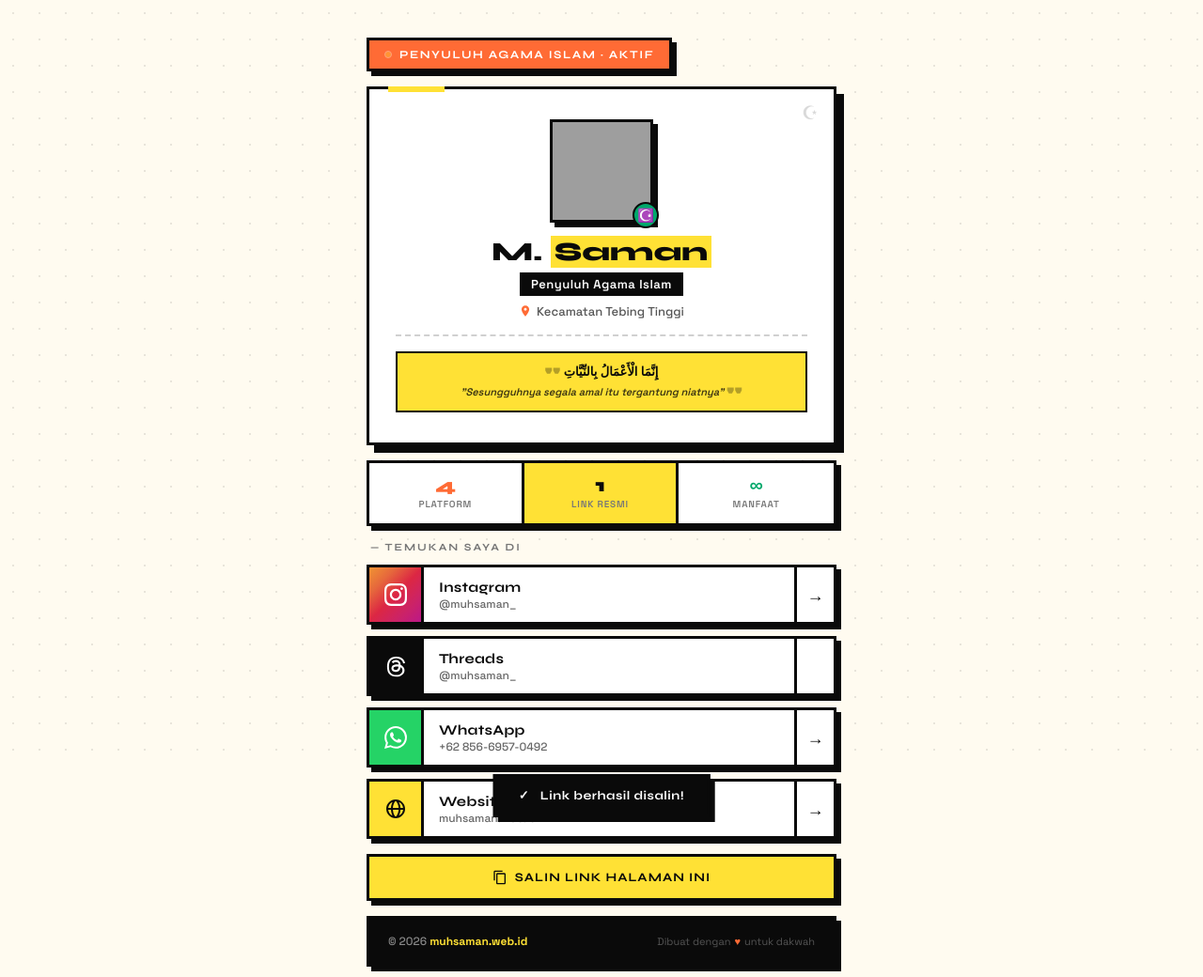
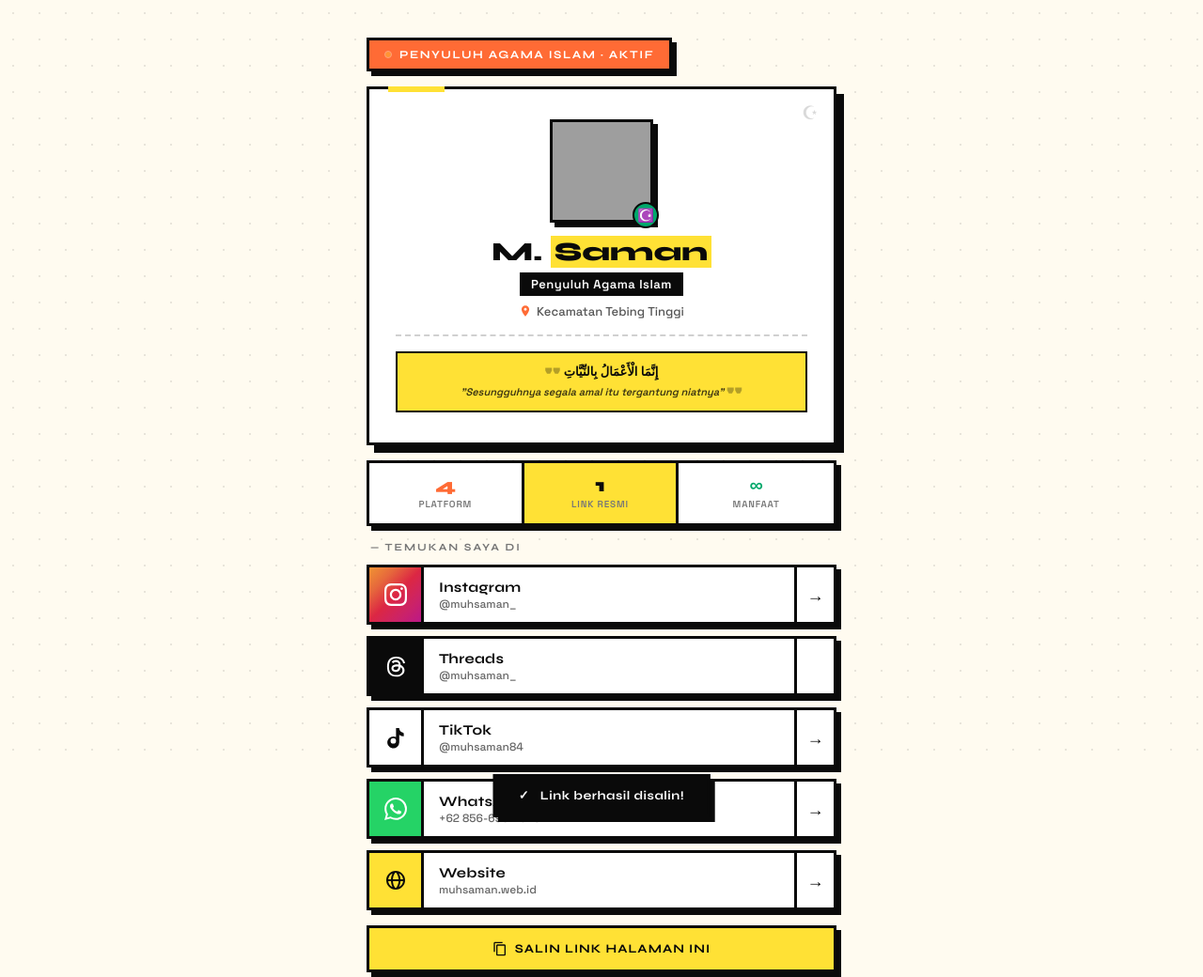
Before and after one commit to msamandev/bio, a plain HTML site: page index.html in a window 1280 px wide. Shown: the top 1040 px of the page at 94% size. Drawn offline with Linux system fonts and the light colour scheme; grey boxes are pictures that could not be loaded.

Commit message:
Update index.html

```diff
--- a/index.html
+++ b/index.html
@@ -802,6 +802,36 @@
           <div class="btn-arrow" style="color: var(--white);">→</div>
         </a>
 
+<!-- TikTok -->
+<a
+  href="https://tiktok.com/@muhsaman84"
+  target="_blank"
+  rel="noopener noreferrer"
+  class="link-btn btn-tiktok"
+  onclick="trackClick('TikTok')"
+  aria-label="Kunjungi TikTok M. Saman"
+>
+  <div class="btn-icon-box">
+    <svg
+      width="24"
+      height="24"
+      viewBox="0 0 24 24"
+      fill="currentColor"
+      xmlns="http://www.w3.org/2000/svg"
+      aria-hidden="true"
+    >
+      <path d="M19.59 6.69a4.83 4.83 0 0 1-3.77-4.25V2h-3.45v13.67a2.9 2.9 0 0 1-2.9 2.9 2.9 2.9 0 1 1 2.9-2.9c0-.17-.01-.34-.04-.5V11.6a6.34 6.34 0 1 0 3.49 5.66V9.31a8.22 8.22 0 0 0 4.81 1.55V7.42a4.85 4.85 0 0 1-1.04-.73Z"/>
+    </svg>
+  </div>
+
+  <div class="btn-content">
+    <span class="btn-label">TikTok</span>
+    <span class="btn-sublabel">@muhsaman84</span>
+  </div>
+
+  <div class="btn-arrow">→</div>
+</a>
+
         <!-- WhatsApp -->
         <a
           href="https://wa.me/6285669570492"
```
